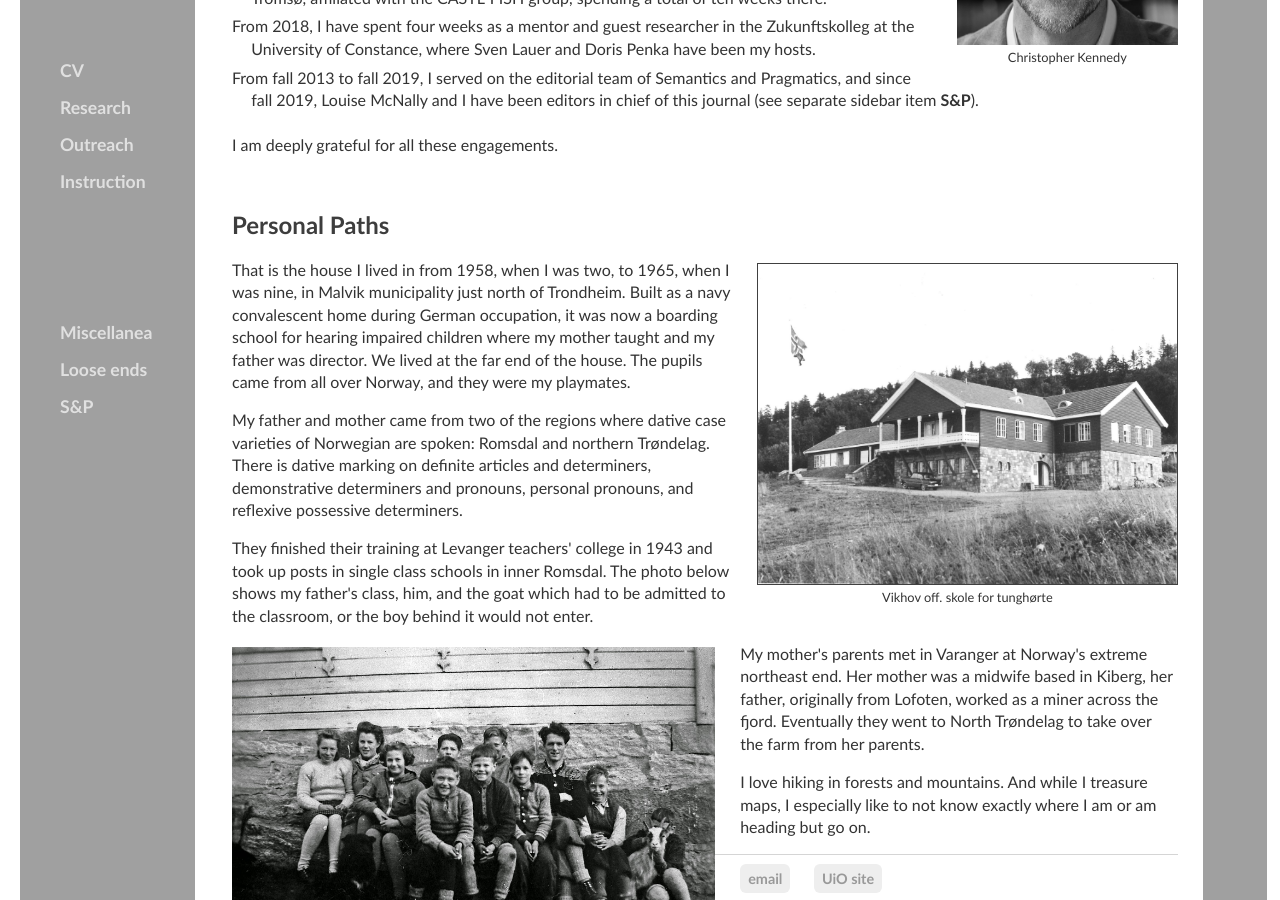
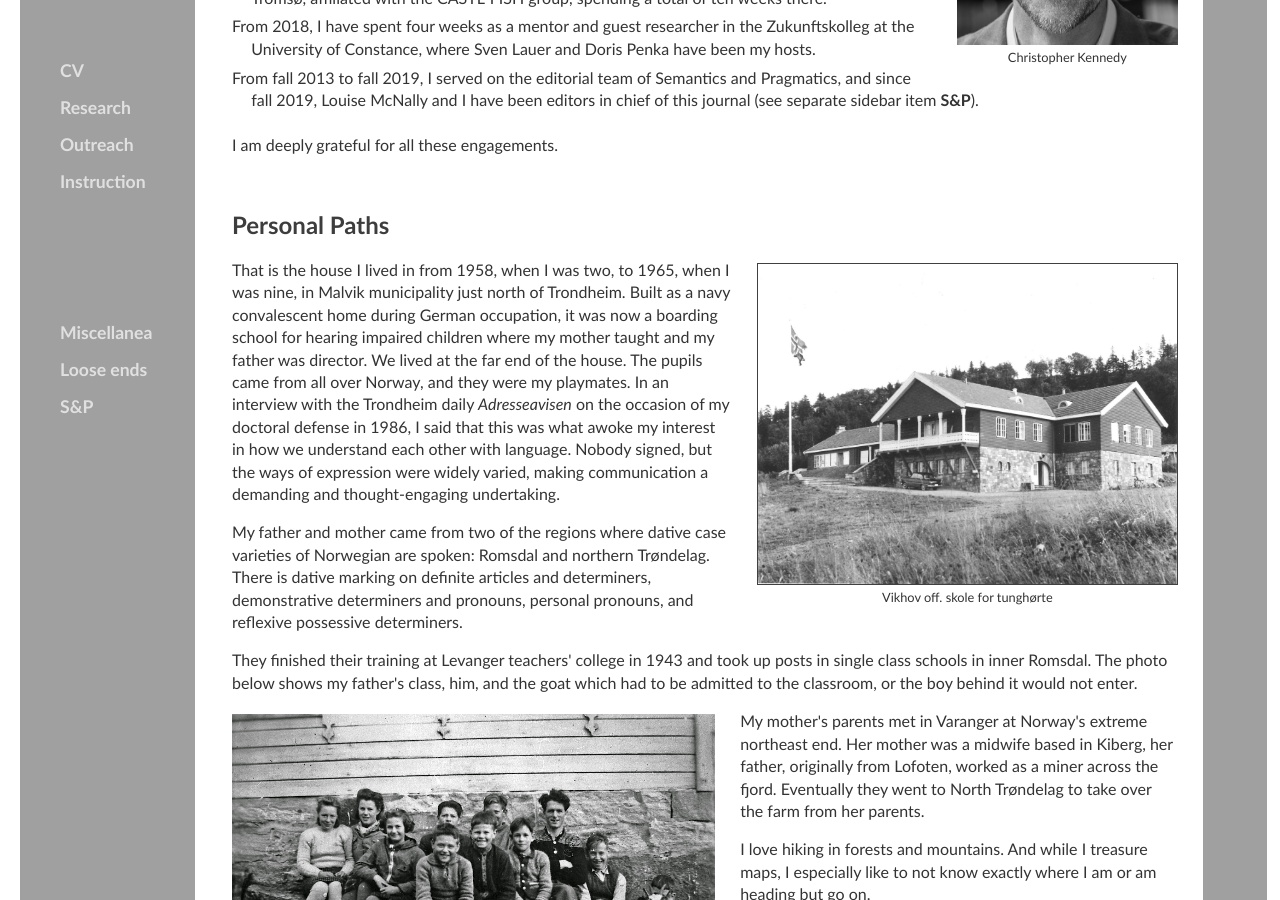
Before and after one commit to kjelljs/kjelljs.github.io, a Jekyll site: the page built from about/index.html, in a window 1280 px wide and 900 px high, scrolled down 2569 px. Built offline with Jekyll 4.4.1, drawn with Linux system fonts in a browser that asks for light colours.

Commit message:
Update index.html

```diff
--- a/about/index.html
+++ b/about/index.html
@@ -54,7 +54,8 @@ figcaption {
 	<h2 id="priv">Personal Paths</h2>
 		  <div style="float:right;"><figure class="rightfig"><img style="height:320px; border: 1px solid #404040;" src="/pics/vikhov.jpg"><figcaption>Vikhov off. skole for tunghørte</figcaption></figure></div>
 		     <p>That is the house I lived in from 1958, when I was two, to 1965, when I was nine, in Malvik municipality just north of Trondheim. Built as a navy convalescent home during German occupation, it was now a boarding school for hearing impaired children where my mother taught and my father was director. We lived at the far end of the house. The pupils came from all over Norway, and they were my playmates.
-														      </p>
+											In an interview with the Trondheim daily <i>Adresseavisen</i> on the occasion of my doctoral defense in 1986, I said that this was what awoke my interest in how we understand each other with language. Nobody signed, but the ways of expression were widely varied, making communication a demanding and thought-engaging undertaking.
+</p>
 <p>My father and mother came from two of the regions where dative case varieties of Norwegian are spoken: Romsdal and northern Trøndelag. There is dative marking on definite articles and determiners, demonstrative determiners and pronouns, personal pronouns, and reflexive possessive determiners.
 </p>
 	<p>They finished their training at Levanger teachers' college in 1943 and took up posts in single class schools in inner Romsdal. The photo below shows my father's class, him, and the goat which had to be admitted to the classroom, or the boy behind it would not enter.
```
